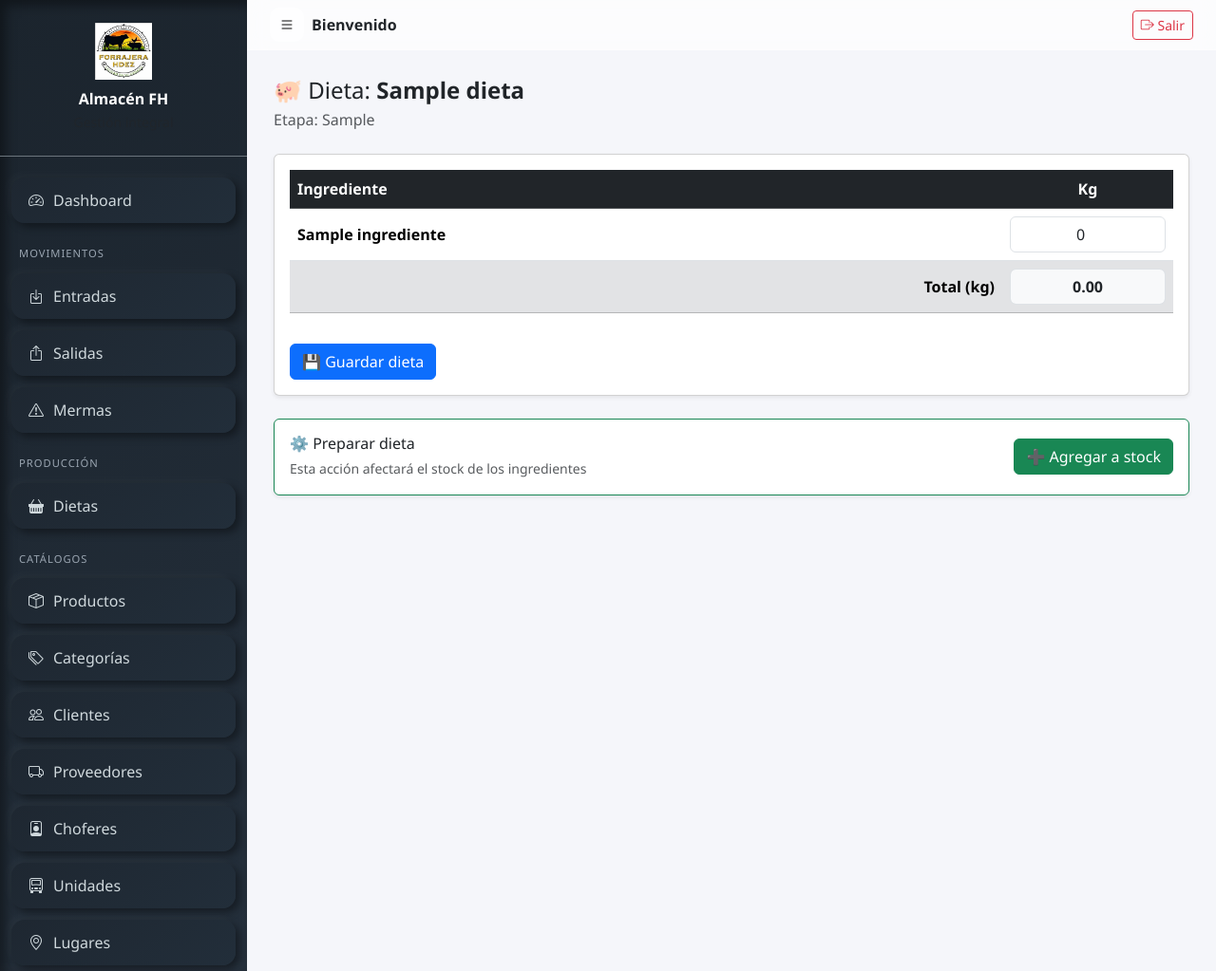
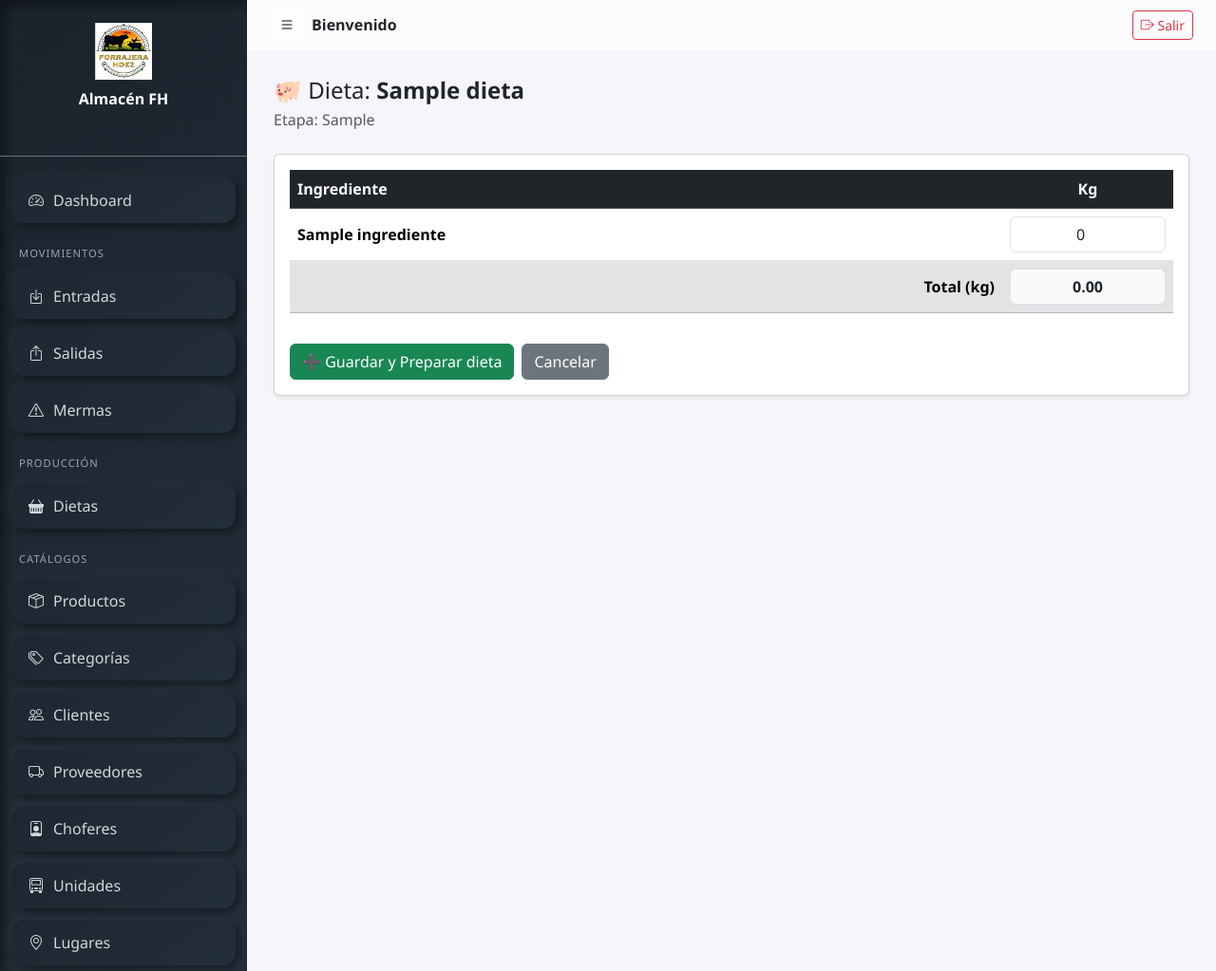
Before and after one commit to CarlosAcharly/Almacen_FH, a Django app: template Almacen_FH/templates/dietas/editar_dieta.html in a window 1280 px wide. Shown: the whole page at 95% size. Run offline with Django 5.2, Linux system fonts and the light colour scheme; the template is opened without the code that fills it: most values are stand-ins (such as "Sample title", 1, 10 or a date in 2020).

Commit message:
Fix Dietas-Preparar dietas-prueba de reduccion de stock #2

```diff
--- a/Almacen_FH/templates/dietas/editar_dieta.html
+++ b/Almacen_FH/templates/dietas/editar_dieta.html
@@ -21,8 +21,8 @@
 <div class="card shadow-sm mb-4">
     <div class="card-body">
 
-        <!-- FORMULARIO EDITAR DIETA -->
-        <form method="post">
+        <!-- FORMULARIO EDITAR DIETA + PREPARAR -->
+        <form method="post" action="{% url 'preparar_dieta' dieta.id %}" onsubmit="return confirm('¿Seguro que deseas preparar esta dieta? Se afectará el stock.')">
             {% csrf_token %}
 
             <div class="table-responsive">
@@ -72,36 +72,19 @@
 
             <!-- BOTONES -->
             <div class="d-flex gap-2 mt-3">
-                <button class="btn btn-primary">
-                    💾 Guardar dieta
+                <button type="submit" class="btn btn-success">
+                    ➕ Guardar y Preparar dieta
                 </button>
+
+                <a href="{% url 'lista_dietas' %}" class="btn btn-secondary">
+                    Cancelar
+                </a>
             </div>
         </form>
     </div>
 </div>
 
-<!-- CARD PREPARAR DIETA -->
-<div class="card border-success shadow-sm">
-    <div class="card-body d-flex justify-content-between align-items-center">
-        <div>
-            <h6 class="mb-1">⚙️ Preparar dieta</h6>
-            <small class="text-muted">
-                Esta acción afectará el stock de los ingredientes
-            </small>
-        </div>
-
-        <form method="post"
-              action="{% url 'preparar_dieta' dieta.id %}"
-              onsubmit="return confirm('¿Seguro que deseas preparar esta dieta? Se afectará el stock.')">
-            {% csrf_token %}
-            <button class="btn btn-success">
-                ➕ Agregar a stock
-            </button>
-        </form>
-    </div>
-</div>
-
-<!-- SCRIPT -->
+<!-- SCRIPT PARA SUMAR TOTAL -->
 <script>
     function recalcularTotal() {
         let total = 0;
```
